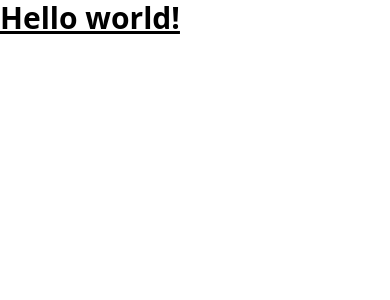
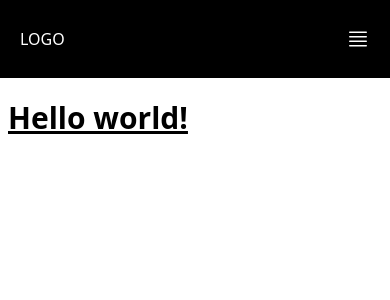
Before and after one commit to francorinque/template-tailwind-react, a React (Vite) app: page / in a window 390 px wide. Shown: the top 300 px of the page. Built offline with nearby package versions, Linux system fonts and the light colour scheme.

Commit message:
feat(nav,layout): add nav and layout

```diff
--- a/package.json
+++ b/package.json
@@ -11,7 +11,8 @@
   },
   "dependencies": {
     "react": "^18.2.0",
-    "react-dom": "^18.2.0"
+    "react-dom": "^18.2.0",
+    "react-icons": "^5.1.0"
   },
   "devDependencies": {
     "@types/react": "^18.2.66",
--- a/src/App.jsx
+++ b/src/App.jsx
@@ -1,5 +1,15 @@
+import Navbar from "./components/Navbar/Navbar";
+import Layout from "./components/ui/Layout";
+
 function App() {
-  return <h1 className="text-3xl font-bold underline">Hello world!</h1>;
+  return (
+    <main>
+      <Navbar />
+      <Layout>
+        <h1 className="text-3xl font-bold underline">Hello world!</h1>
+      </Layout>
+    </main>
+  );
 }
 
 export default App;
--- /dev/null
+++ b/src/components/Navbar/MenuMobile.jsx
@@ -0,0 +1,29 @@
+const links = [
+  { id: 1, text: "inicio", href: "inicio" },
+  { id: 2, text: "contacto", href: "contacto" },
+];
+
+const MenuMobile = ({ isOpen, onClick }) => {
+  return (
+    <div
+      className={`${
+        isOpen ? "flex" : "hidden"
+      } bg-black/10 backdrop-blur-sm w-full h-screen fixed inset-0 z-40 md:hidden`}
+      onClick={onClick}
+    >
+      <ul
+        className={`
+        fixed z-50 left-0 top-0 px-2 py-5 h-screen
+        w-[250px] flex flex-col gap-4  items-start text-white bg-black shadow-md shadow-black/10
+        `}
+      >
+        {links.map((link) => (
+          <li key={link.id} className="p-2">
+            <a href={link.href}>{link.text}</a>
+          </li>
+        ))}
+      </ul>
+    </div>
+  );
+};
+export default MenuMobile;
--- /dev/null
+++ b/src/components/Navbar/Navbar.jsx
@@ -0,0 +1,28 @@
+import useNav from "../../hooks/useNav";
+import MenuMobile from "./MenuMobile";
+
+import { BsJustify, BsXLg } from "react-icons/bs";
+
+const Navbar = () => {
+  const { isOpen, handleIsOpen, hasScrolled } = useNav();
+
+  return (
+    <header
+      className={`
+    fixed top-0 left-0 w-full
+    px-5 flex justify-between items-center
+    h-[78px]  text-white bg-black
+   `}
+    >
+      <div>LOGO</div>
+      <button
+        className="text-2xl cursor-pointer z-50 text-secondary flex items-center justify-center md:hidden"
+        onClick={handleIsOpen}
+      >
+        {isOpen ? <BsXLg /> : <BsJustify />}
+      </button>
+      <MenuMobile isOpen={isOpen} onClick={handleIsOpen} />
+    </header>
+  );
+};
+export default Navbar;
--- /dev/null
+++ b/src/components/ui/Layout.jsx
@@ -0,0 +1,6 @@
+const Layout = ({ children }) => {
+  return (
+    <div className="py-[100px] px-2 max-w-[1440px] mx-auto">{children}</div>
+  );
+};
+export default Layout;
--- /dev/null
+++ b/src/hooks/useNav.js
@@ -0,0 +1,36 @@
+import { useEffect, useState } from "react";
+
+const useNav = () => {
+  const [isOpen, setIsOpen] = useState(false);
+  const [hasScrolled, setHasScrolled] = useState(false);
+
+  const handleIsOpen = () => setIsOpen(!isOpen);
+
+  // Función para manejar el evento de scroll
+  const handleScroll = () => {
+    // Verifica si se ha hecho scroll más allá de una cierta cantidad (por ejemplo, 100px)
+    if (window.scrollY > 10) {
+      setHasScrolled(true);
+    } else {
+      setHasScrolled(false);
+    }
+  };
+
+  useEffect(() => {
+    // Agregar el event listener para el scroll cuando se monta el componente
+    window.addEventListener("scroll", handleScroll);
+
+    // Remover el event listener cuando se desmonta el componente
+    return () => {
+      window.removeEventListener("scroll", handleScroll);
+    };
+  }, []);
+
+  return {
+    isOpen,
+    handleIsOpen,
+    hasScrolled,
+  };
+};
+
+export default useNav;
```
Also changed, not shown: 1 other file (tests, documents, lock files or other folders).
